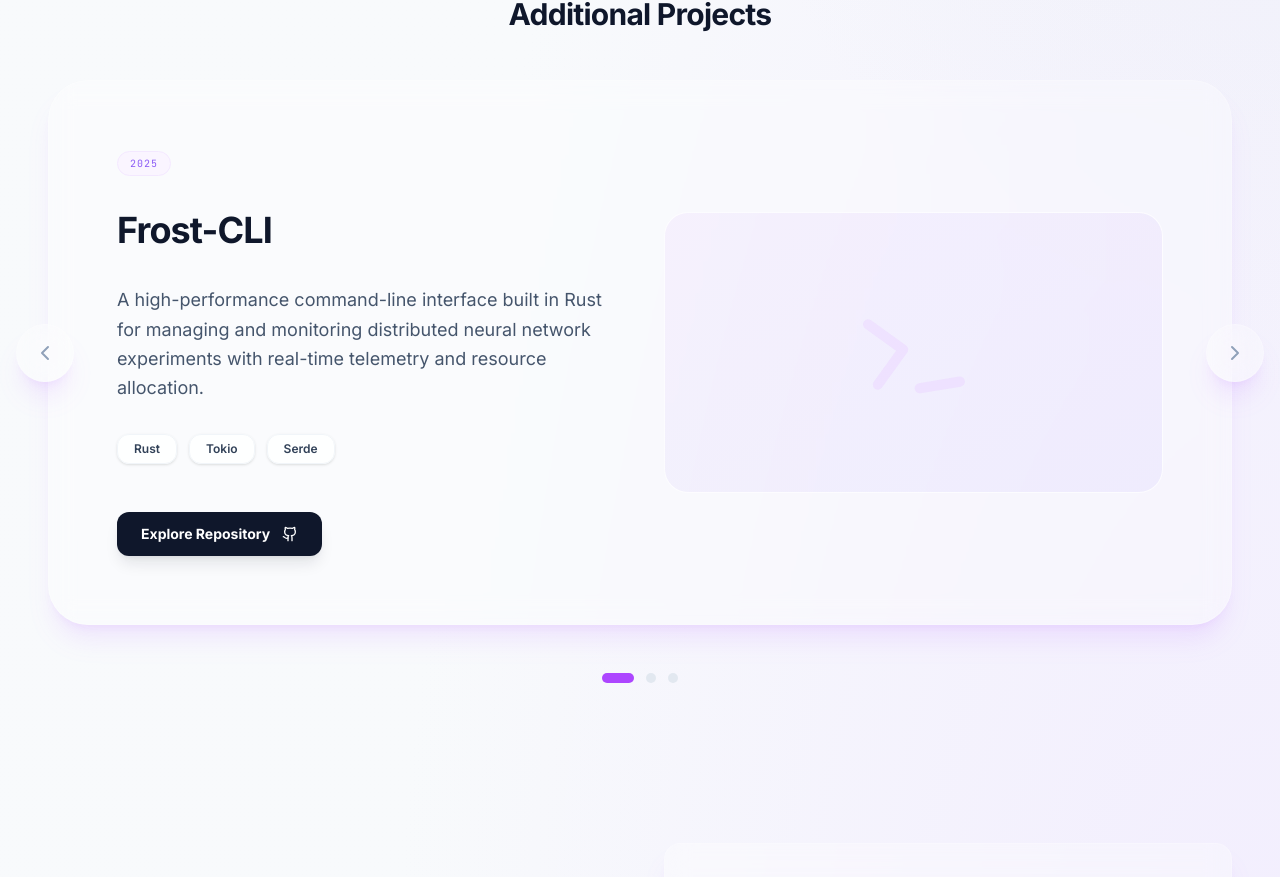
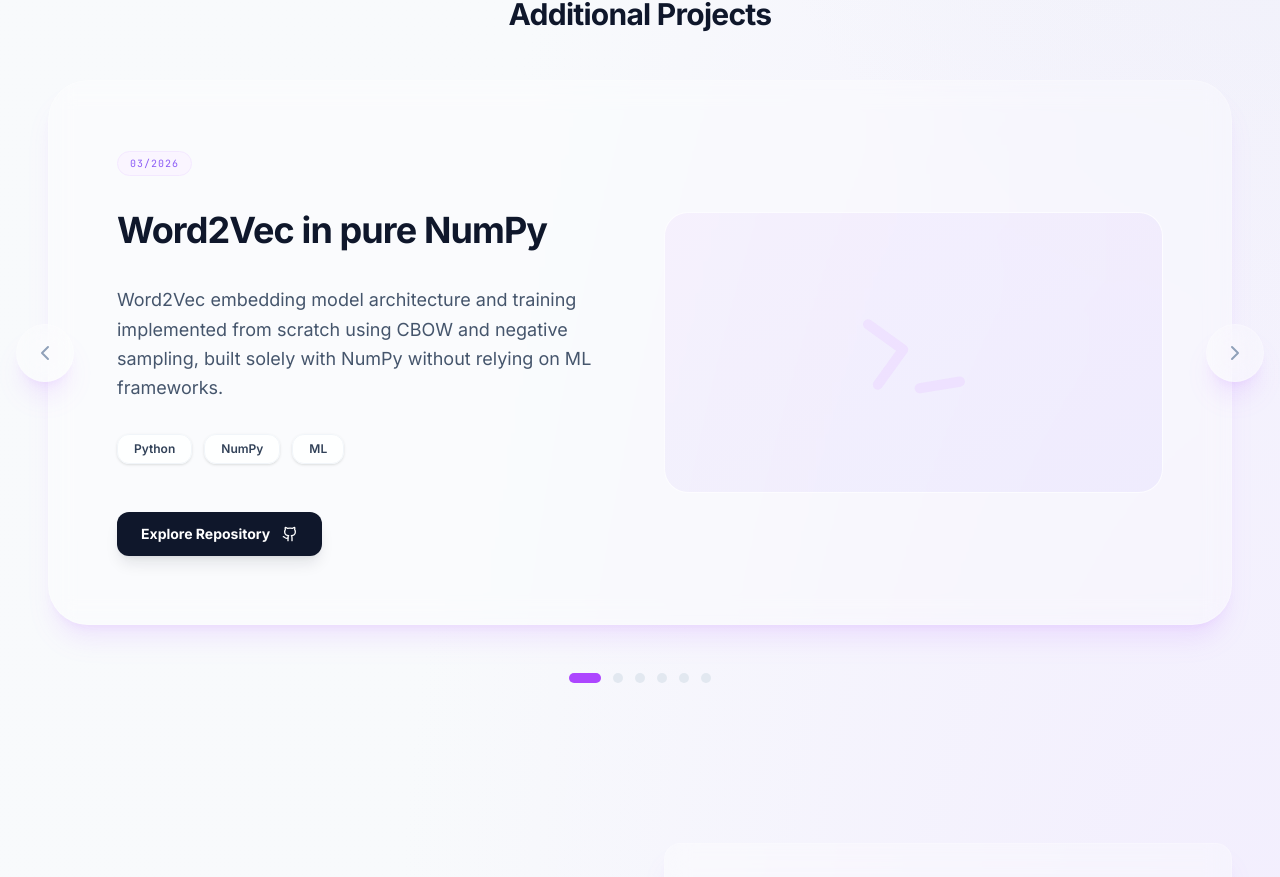
Before and after one commit to WSm-77/WSm-77.github.io, a React (Vite) app: page / in a window 1280 px wide. Shown: the part 2206-3083 px from the top of the page. Built offline with nearby package versions, Linux system fonts and the light colour scheme.

Commit message:
feat: update project carousel with correct entries
Replaced outdated project entries in the carousel with current research and personal projects. This includes adding details for "Word2Vec in pure NumPy", "Fake Router", and "Draw Master", reflecting recent work and interests.

```diff
--- a/src/App.tsx
+++ b/src/App.tsx
@@ -449,24 +449,45 @@ const ProjectCarousel = () => {
   const [currentIndex, setCurrentIndex] = useState(0);
   const carouselProjects = [
     {
-      title: "Frost-CLI",
-      description: "A high-performance command-line interface built in Rust for managing and monitoring distributed neural network experiments with real-time telemetry and resource allocation.",
-      tech: ["Rust", "Tokio", "Serde"],
-      date: "2025",
+      title: "Word2Vec in pure NumPy",
+      description: "Word2Vec embedding model architecture and training implemented from scratch using CBOW and negative sampling, built solely with NumPy without relying on ML frameworks.",
+      tech: ["Python", "NumPy", "ML"],
+      date: "03/2026",
       link: "https://github.com/WSm-77"
     },
     {
-      title: "Loom-Mesh",
-      description: "A lightweight, gRPC-based service mesh designed for low-latency communication between microservices in a distributed AI inference cluster, featuring automatic service discovery.",
-      tech: ["Go", "gRPC", "Protobuf"],
+      title: "Fake Router",
+      description: "Simulation of a fake router that broadcasts malicious RIPv2 packets to redirect network traffic. Utilizes Docker containers to demonstrate impact on network security.",
+      tech: ["Python", "Scapy", "Docker"],
+      date: "01/2026",
+      link: "https://github.com/WSm-77"
+    },
+    {
+      title: "Draw Master",
+      description: "A high-performance Discord bot that splits users in a voice channel into teams or randomly selects winners. Built for scalability and low latency.",
+      tech: ["Rust", "Serenity", "Shuttle"],
+      date: "06/2025",
+      link: "https://github.com/WSm-77"
+    },
+    {
+      title: "Darwin World",
+      description: "An evolutionary simulation project where an evolving world of animals and plants unfolds over time, featuring a custom JavaFX UI for real-time visualization.",
+      tech: ["Java", "JavaFX"],
+      date: "01/2025",
+      link: "https://github.com/WSm-77"
+    },
+    {
+      title: "Kirkpatrick Point Location",
+      description: "Interactive visualization tool demonstrating the Kirkpatrick point-location algorithm for efficient spatial querying in planar subdivisions.",
+      tech: ["Python", "Jupyter", "Algorithms"],
       date: "2024",
       link: "https://github.com/WSm-77"
     },
     {
-      title: "Neural-Viz",
-      description: "An interactive 3D visualization tool for exploring high-dimensional embedding spaces and understanding model decision boundaries through dimensionality reduction techniques.",
-      tech: ["TypeScript", "Three.js", "D3.js"],
-      date: "2024",
+      title: "Space Invaders v1 & v2",
+      description: "Retro arcade game implementations following strict Object-Oriented Programming paradigms to ensure modularity and clean code structure.",
+      tech: ["Python", "Pygame", "OOP"],
+      date: "05/2024",
       link: "https://github.com/WSm-77"
     }
   ];
```
